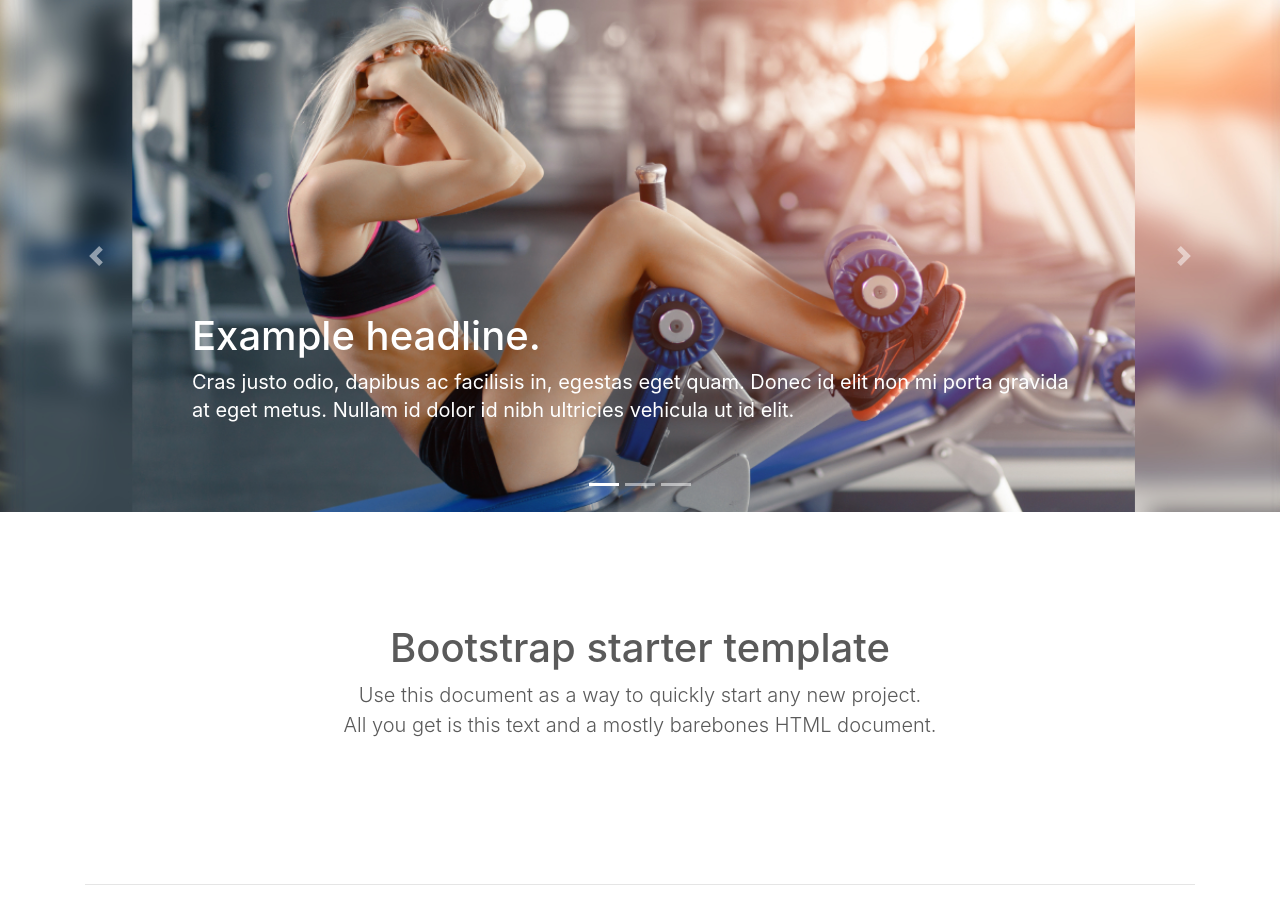
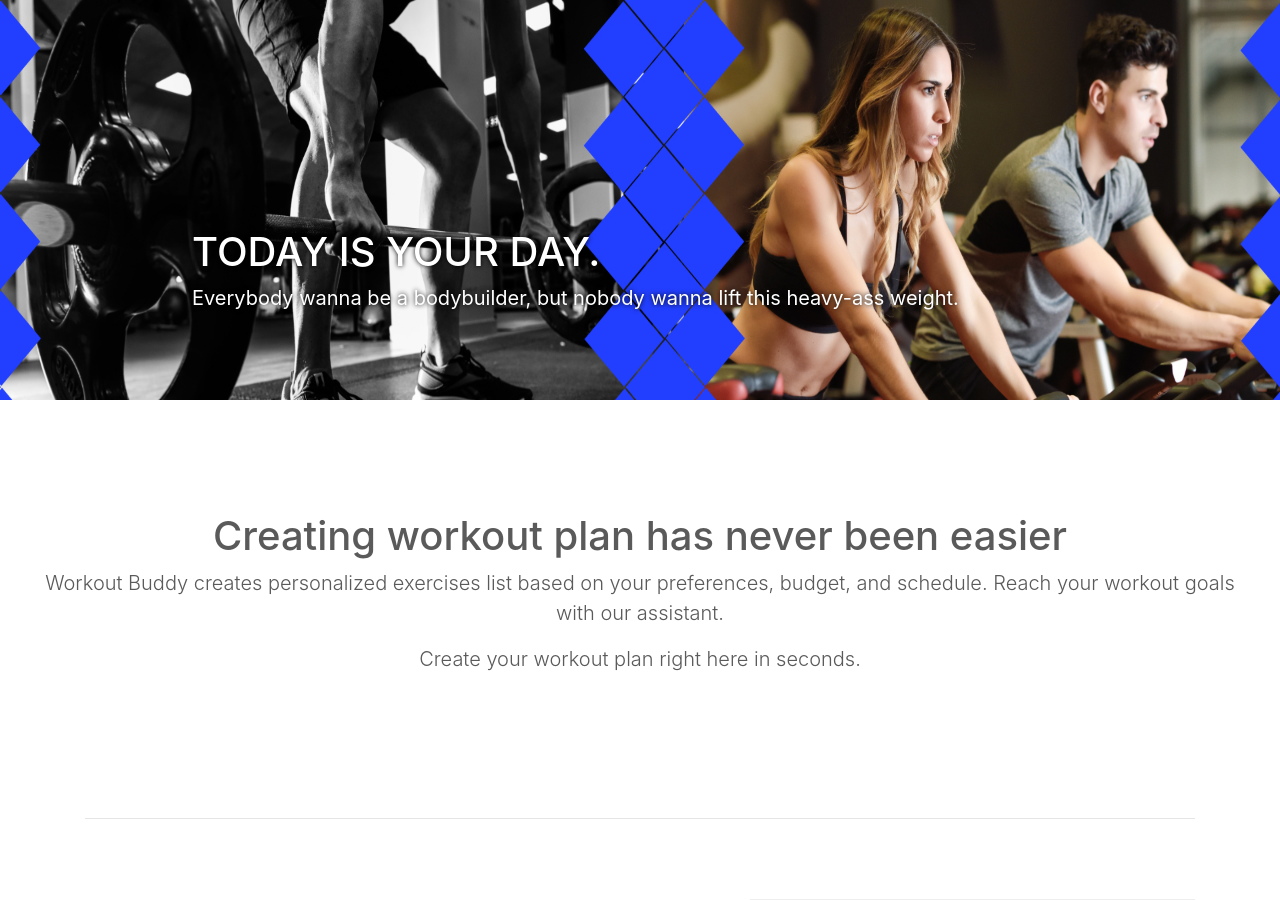
Before and after one commit to piszewc/Gym_Buddy, a Django app: template weight_buddy/templates/exercises/exercise_edit.html in a window 1280 px wide. Shown: the part 57-957 px from the top of the page. Run offline with Django 3.2, Linux system fonts and the light colour scheme; the template is opened without the code that fills it, so the values that code supplies are empty; some libraries are stand-ins or nearby versions.

Commit message:
view updated

```diff
--- a/weight_buddy/static/css/styles.css
+++ b/weight_buddy/static/css/styles.css
@@ -23,14 +23,14 @@ body {
 
   /* Declare heights because of positioning of img element */
   .carousel-item {
-    height: 32rem;
+    height: 25rem;
   }
   .carousel-item > img {
     position: absolute;
     top: 0;
     left: 0;
     min-width: 100%;
-    height: 32rem;
+    height: 25rem;
   }
 
 
--- a/weight_buddy/templates/workout_buddy/base.html
+++ b/weight_buddy/templates/workout_buddy/base.html
@@ -70,54 +70,23 @@
             <div class="main">
 
                     <div id="myCarousel" class="carousel slide" data-ride="workout_buddy">
-                            <ol class="carousel-indicators">
-                              <li data-target="#myCarousel" data-slide-to="0" class="active"></li>
-                              <li data-target="#myCarousel" data-slide-to="1" class=""></li>
-                              <li data-target="#myCarousel" data-slide-to="2" class=""></li>
-                            </ol>
                             <div class="carousel-inner">
                               <div class="carousel-item active">
                                 <img class="bd-placeholder-img" width="100%"  height="100%" src="/static/images/slider_lady.jpg" preserveAspectRatio="xMidYMid meet" focusable="false" role="img"><rect fill="#777" width="100%"  height="100%"></rect></img>
                                 <div class="container">
-                                  <div class="carousel-caption text-left">
-                                    <h1>Example headline.</h1>
-                                    <p>Cras justo odio, dapibus ac facilisis in, egestas eget quam. Donec id elit non mi porta gravida at eget metus. Nullam id dolor id nibh ultricies vehicula ut id elit.</p>
+                                  <div class="carousel-caption text-left" style="text-shadow: black 0px 0px 5px;">
+                                    <h1>TODAY IS YOUR DAY.</h1>
+                                    <p>Everybody wanna be a bodybuilder, but nobody wanna lift this heavy-ass weight.</p>
                                   </div>
                                 </div>
                               </div>
-                              <div class="carousel-item">
-                                <img class="bd-placeholder-img" width="100%" height="100%" src="/static/images/slider_guy.jpg" preserveAspectRatio="xMidYMid slice" focusable="false" role="img"><rect fill="#777" width="100%" height="100%"></rect></img>
-                                <div class="container">
-                                  <div class="carousel-caption text-left">
-                                    <h1>Another example headline.</h1>
-                                    <p>Cras justo odio, dapibus ac facilisis in, egestas eget quam. Donec id elit non mi porta gravida at eget metus. Nullam id dolor id nibh ultricies vehicula ut id elit.</p>
-                                  </div>
-                                </div>
-                              </div>
-                              <div class="carousel-item">
-                                <img class="bd-placeholder-img" width="100%" height="100%" src="/static/images/slider_bike.jpg" preserveAspectRatio="xMidYMid slice" focusable="false" role="img"><rect fill="#777" width="100%" height="100%"></rect></img>
-                                <div class="container">
-                                  <div class="carousel-caption text-left">
-                                    <h1>One more for good measure.</h1>
-                                    <p>Cras justo odio, dapibus ac facilisis in, egestas eget quam. Donec id elit non mi porta gravida at eget metus. Nullam id dolor id nibh ultricies vehicula ut id elit.</p>
-                                  </div>
-                                </div>
-                              </div>
-                            </div>
-                            <a class="carousel-control-prev" href="#myCarousel" role="button" data-slide="prev">
-                              <span class="carousel-control-prev-icon" aria-hidden="true"></span>
-                              <span class="sr-only">Previous</span>
-                            </a>
-                            <a class="carousel-control-next" href="#myCarousel" role="button" data-slide="next">
-                              <span class="carousel-control-next-icon" aria-hidden="true"></span>
-                              <span class="sr-only">Next</span>
-                            </a>
-                          </div>
+                             </div>
+                    </div>
 
-                          <div class="starter-template">
-                                <h1>Bootstrap starter template</h1>
-                                <p class="lead">Use this document as a way to quickly start any new project.<br> All you get is this text and a mostly barebones HTML document.</p>
-                              </div>
+      <div class="starter-template">
+        <h1>Creating workout plan has never been easier</h1>
+        <p class="lead">Workout Buddy creates personalized exercises list based on your preferences, budget, and schedule. Reach your workout goals with our assistant.</p><p class="lead"> Create your workout plan right here in seconds.</p>
+      </div>
 
 
                               <div class="container marketing">
```
Also changed, not shown: weight_buddy/static/images/slider_lady.jpg.
